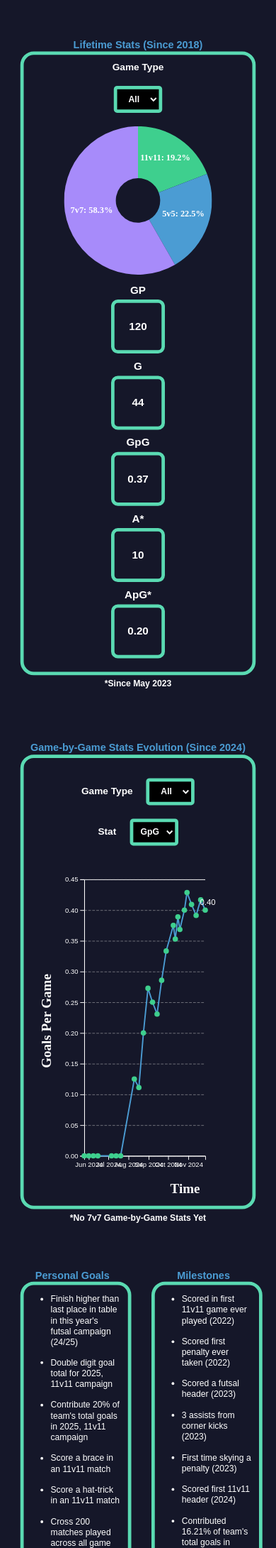
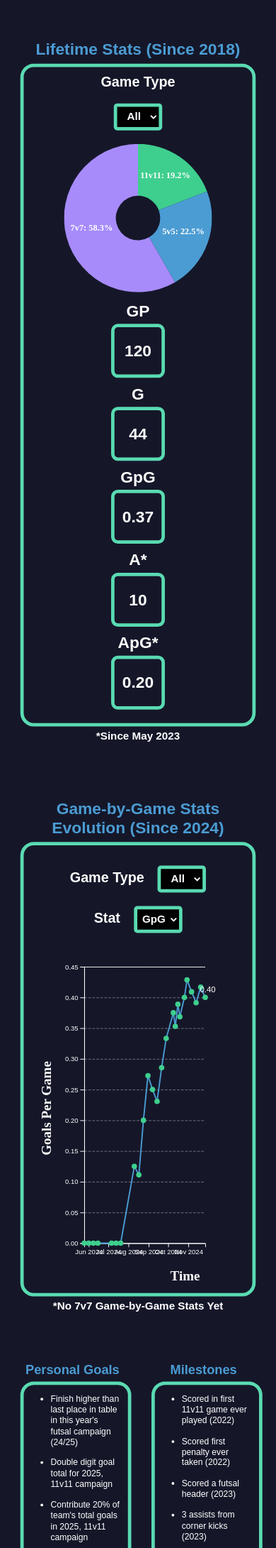
Before and after one commit to s-g-mo/mindovermatterfc, a FastAPI app: page / in a window 390 px wide. Shown: the part 80-2261 px from the top of the page at 71% size. Run offline with FastAPI, Linux system fonts and the light colour scheme.

Commit message:
CSS tweaks for mobile

```diff
--- a/app/static/css/dashboard.css
+++ b/app/static/css/dashboard.css
@@ -202,21 +202,18 @@
 
 @media (max-width: 480px) {
   .dashboard-title {
-    font-size: 0.95rem;
     text-align: center;
+    margin-bottom: 5px;
   }
 
   .dashboard-asterisk {
-    font-size: 0.8rem;
     text-align: center;
   }
 
   .metric-label {
-    font-size: 1rem;
   }
 
   .metric-value {
-    font-size: 1rem;
   }
 
   .metric-box {
@@ -225,11 +222,9 @@
   }
 
   .dropdown-label {
-    font-size: 0.9rem;
   }
 
   .dropdown-menu {
-    font-size: 0.8rem;
     width: 4.5rem;
     height: 2.5rem;
   }
@@ -291,6 +286,10 @@
   }
 
   /* Final dashboard(s) */
+  #goals-milestones-container h2 {
+    font-size: 1.2rem;
+  }
+
   #goals-box,
   #milestones-box {
     height: 40rem;
```
